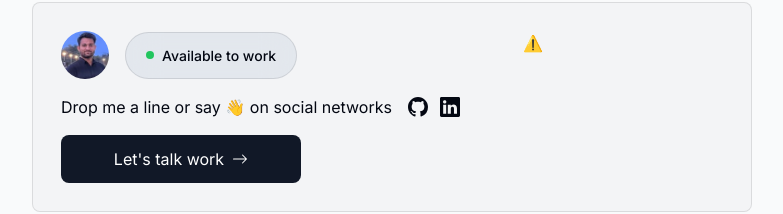
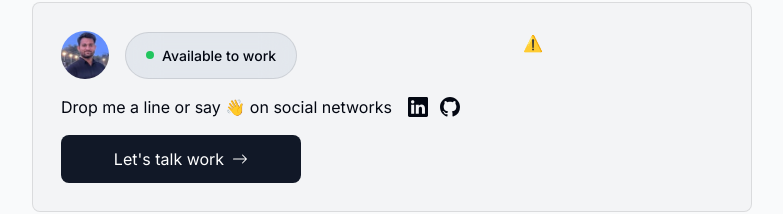
Before and after one commit to Suhelkhan12/New-Portfolio, a Next.js app: page / in a window 1280 px wide. Shown: the part 3856-4070 px from the top of the page, without its empty margins (248-1031 px from the left). Built offline with nearby package versions, Linux system fonts and the light colour scheme; no server answers.

Commit message:
added links for footer section

```diff
--- a/components/Contact.tsx
+++ b/components/Contact.tsx
@@ -75,11 +75,14 @@ export default function Contact() {
             <p>Drop me a line or say 👋 on social networks</p>
 
             <div className="flex justify-start items-center gap-3">
-              <a href="">
+              <a
+                href="https://www.linkedin.com/in/suhel-khan-925aa222a/"
+                target="_blank"
+              >
+                <BsLinkedin className="text-[1.25rem] " />
+              </a>
+              <a href="https://github.com/Suhelkhan12" target="_blank">
                 <BsGithub className="text-[1.25rem] " />
-              </a>
-              <a href="">
-                <BsLinkedin className="text-[1.25rem] " />
               </a>
             </div>
           </div>
--- a/tailwind.config.js
+++ b/tailwind.config.js
@@ -1,4 +1,5 @@
 /** @type {import('tailwindcss').Config} */
+
 module.exports = {
   content: [
     "./pages/**/*.{js,ts,jsx,tsx,mdx}",
@@ -14,6 +15,7 @@ module.exports = {
       },
     },
   },
+
   plugins: [],
   darkMode: "class",
 };
```
Also changed, not shown: components/Footer.tsx (+2 -1 lines).
